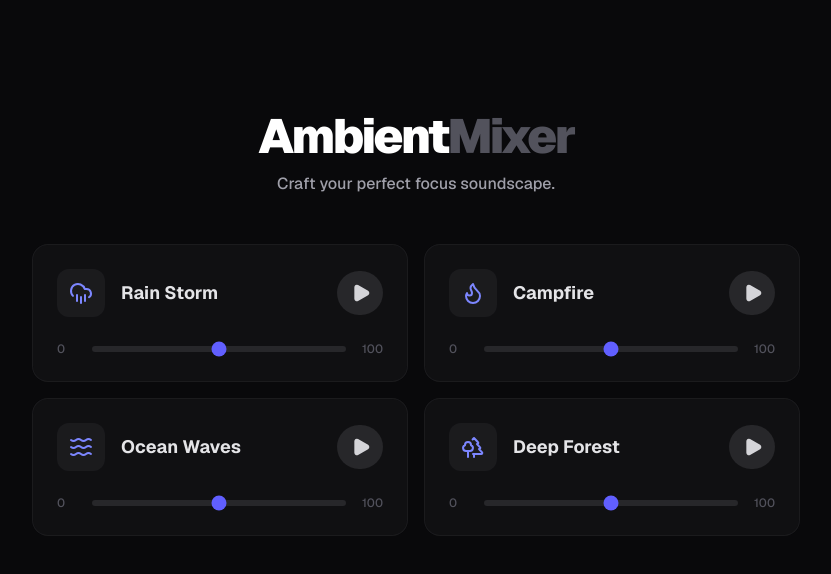
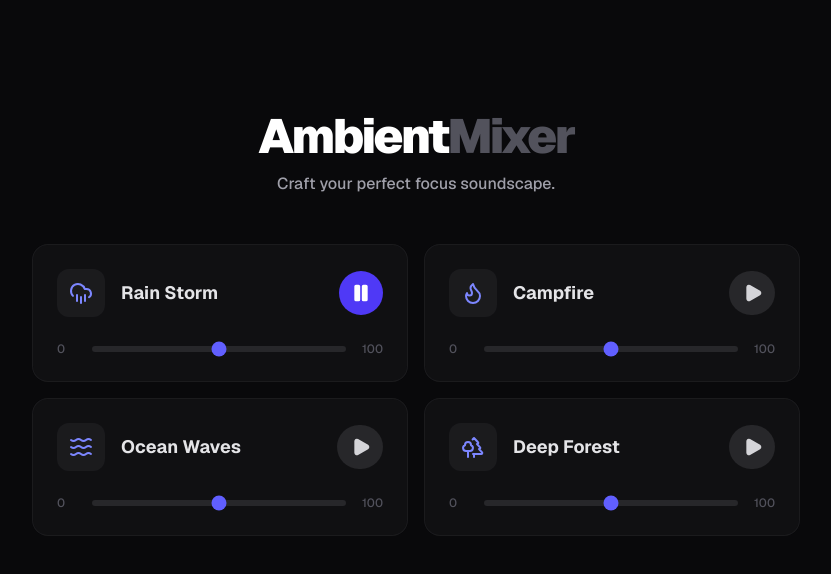
Before and after one commit to abikurian/ambient-mixer, a Next.js app: page / in a window 1280 px wide. Both pictures are taken after a click on the button 584 px from the left and 293 px from the top of the page. Shown: the top 574 px of the page, without its empty margins (224-1055 px from the left). Built offline with nearby package versions, Linux system fonts and the light colour scheme.

Commit message:
feat(state): implement track state management for playback and volume controls

```diff
--- a/app/page.tsx
+++ b/app/page.tsx
@@ -1,6 +1,7 @@
 "use client";
 
-import { CloudRain, Flame, Waves, Trees, Play } from "lucide-react";
+import { useState } from "react";
+import { CloudRain, Flame, Waves, Trees, Play, Pause } from "lucide-react";
 
 const TRACKS = [
   { id: "rain", name: "Rain Storm", icon: CloudRain },
@@ -10,6 +11,35 @@ const TRACKS = [
 ];
 
 export default function Home() {
+  const [trackState, setTrackState] = useState<
+    Record<string, { playing: boolean; volume: number }>
+  >({
+    rain: { playing: false, volume: 50 },
+    fire: { playing: false, volume: 50 },
+    waves: { playing: false, volume: 50 },
+    forest: { playing: false, volume: 50 },
+  });
+
+  const togglePlay = (id: string) => {
+    setTrackState((prev) => ({
+      ...prev,
+      [id]: {
+        ...prev[id],
+        playing: !prev[id]?.playing,
+      },
+    }));
+  };
+
+  const handleVolumeChange = (id: string, value: number) => {
+    setTrackState((prev) => ({
+      ...prev,
+      [id]: {
+        ...prev[id],
+        volume: value,
+      },
+    }));
+  };
+
   return (
     <main className="min-h-screen bg-zinc-950 text-zinc-100 p-6 md:p-12 font-sans">
       <div className="max-w-3xl mx-auto space-y-12">
@@ -22,7 +52,11 @@ export default function Home() {
         </header>
 
         <div className="grid grid-cols-1 md:grid-cols-2 gap-4">
-          {TRACKS.map((track) => (
+          {TRACKS.map((track) => {
+            const isPlaying = trackState[track.id]?.playing ?? false;
+            const volume = trackState[track.id]?.volume ?? 50;
+
+            return (
               <div
                 key={track.id}
                 className="bg-zinc-900/50 border border-zinc-800/50 rounded-2xl p-6 flex flex-col gap-6 backdrop-blur-sm transition-colors hover:bg-zinc-900"
@@ -34,8 +68,20 @@ export default function Home() {
                     </div>
                     <h2 className="text-lg font-bold text-zinc-200">{track.name}</h2>
                   </div>
-                <button className="p-3 bg-zinc-800 hover:bg-zinc-700 rounded-full transition-colors text-zinc-300 hover:text-white">
+                  <button
+                    onClick={() => togglePlay(track.id)}
+                    className={`p-3 rounded-full transition-colors ${
+                      isPlaying
+                        ? "bg-indigo-600 text-white hover:bg-indigo-500"
+                        : "bg-zinc-800 hover:bg-zinc-700 text-zinc-300 hover:text-white"
+                    }`}
+                    aria-label={isPlaying ? `Pause ${track.name}` : `Play ${track.name}`}
+                  >
+                    {isPlaying ? (
+                      <Pause className="w-5 h-5" fill="currentColor" />
+                    ) : (
                       <Play className="w-5 h-5 ml-0.5" fill="currentColor" />
+                    )}
                   </button>
                 </div>
 
@@ -45,13 +91,19 @@ export default function Home() {
                     type="range"
                     min="0"
                     max="100"
-                  defaultValue="50"
+                    value={volume}
+                    onChange={(e) =>
+                      handleVolumeChange(track.id, Number(e.target.value))
+                    }
                     className="w-full accent-indigo-500 h-1.5 bg-zinc-800 rounded-lg appearance-none cursor-pointer"
                   />
-                <span className="text-xs text-zinc-600 font-medium w-6 text-right">100</span>
+                  <span className="text-xs text-zinc-600 font-medium w-6 text-right">
+                    100
+                  </span>
                 </div>
               </div>
-          ))}
+            );
+          })}
         </div>
 
       </div>
```
Lines whose indentation alone changed are shown as unchanged.
